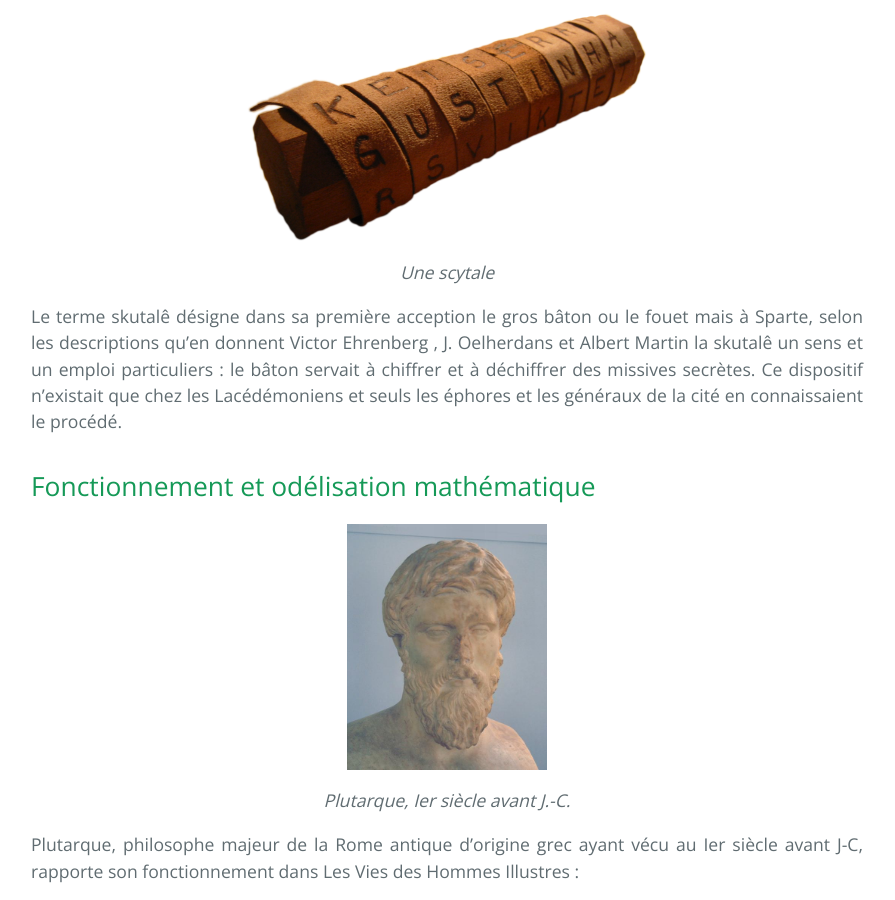
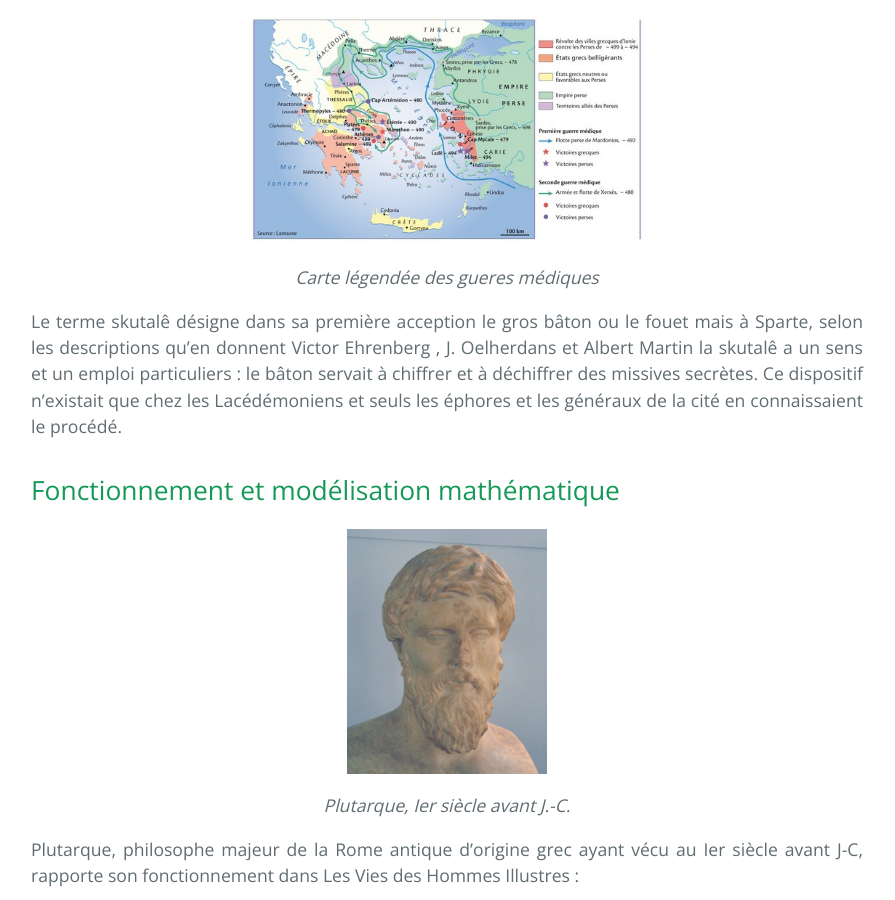
Before and after one commit to SamuelGallay/CryptoTPE, a Jekyll site: the page built from pages/1_Antiquite/1_scytale.md, in a window 1280 px wide and 900 px high, scrolled down 797 px. Shown: the whole window, without its empty margins (193-1088 px from the left). Built offline with Jekyll 4.4.1, drawn with Linux system fonts in a browser that asks for light colours; our own code applies the rules of GitHub Pages for plain Markdown files.

Commit message:
fin de la réorganisation de la page

```diff
--- a/pages/1_Antiquite/1_scytale.md
+++ b/pages/1_Antiquite/1_scytale.md
@@ -14,12 +14,12 @@
 
 Des plans d’invasions sophistiqués y ont vu le jour et, pour la première fois, il est apparu nécessaire d’établir un moyen de communication secret entre le front et l’arrière. La scytale fut alors inventée dans la cité de Sparte.
 
-<img src="{{ "/assets/1_Antiquite/scytale.png" | relative_url }}" alt="Scytale" style="margin: 0 auto;display: block; width: 400px;"/>
-<p align="center"> <em>Une scytale</em> </p>
+<img src="{{ "/assets/1_Antiquite/guerres-mediques.jpg" | relative_url }}" alt="Scytale" style="margin: 0 auto;display: block; width: 400px;"/>
+<p align="center"> <em>Carte légendée des gueres médiques</em> </p>
 
-Le terme skutalê désigne dans sa première acception le gros bâton ou le fouet mais à Sparte, selon les descriptions qu’en donnent Victor Ehrenberg , J. Oelherdans et Albert Martin la skutalê un sens et un emploi particuliers : le bâton servait à chiffrer et à déchiffrer des missives secrètes. Ce dispositif n’existait que chez les Lacédémoniens et seuls les éphores et les généraux de la cité en connaissaient le procédé.
+Le terme skutalê désigne dans sa première acception le gros bâton ou le fouet mais à Sparte, selon les descriptions qu’en donnent Victor Ehrenberg , J. Oelherdans et Albert Martin la skutalê a un sens et un emploi particuliers : le bâton servait à chiffrer et à déchiffrer des missives secrètes. Ce dispositif n’existait que chez les Lacédémoniens et seuls les éphores et les généraux de la cité en connaissaient le procédé.
 
-##  Fonctionnement et odélisation mathématique
+##  Fonctionnement et modélisation mathématique
 
 <img src="{{ "/assets/1_Antiquite/plutarque.jpeg" | relative_url }}" alt="Plutarque" style="margin: 0 auto;display: block; width: 200px;"/>
 <p align="center"> <em>Plutarque, Ier siècle avant J.-C.</em> </p>
@@ -30,6 +30,9 @@
 > *Tome 2 (traduction d'Alexis Pierron), Vie de Lysandre, p. 379.*
 
 Mathématiquement, on peut traduire cette technique de la manière suivante. On appelle T le nombre de lettres par tour de ruban (ce qui revient à connaître la taille du cylindre) et L le nombre de tours de ruban, c’est à dire la taille du message que l’on veut transmettre ou encore le nombre de lettres du message. Enfin, on nomme N le nombre total de lettres écrites sur le ruban.On peut ainsi dire que TxL = N. La personne en possession du ruban connaît forcément N (il lui suffit de compter le nombre de lettres inscrites), elle peut donc décoder le message si elle connaît T ou L.
+
+<img src="{{ "/assets/1_Antiquite/scytale.png" | relative_url }}" alt="Scytale" style="margin: 0 auto;display: block; width: 400px;"/>
+<p align="center"> <em>Une scytale</em> </p>
 
 ## Exemple
 
```
